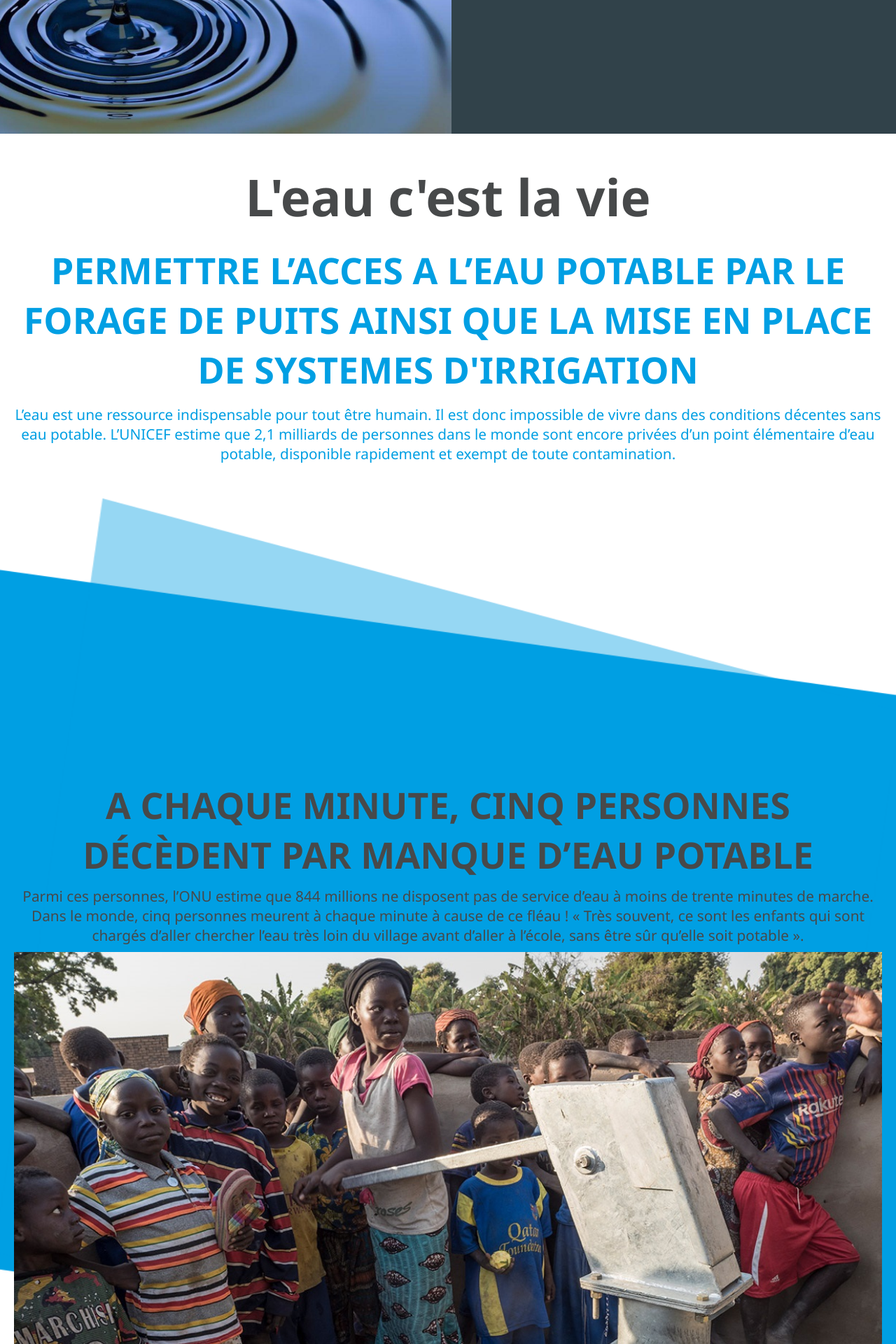
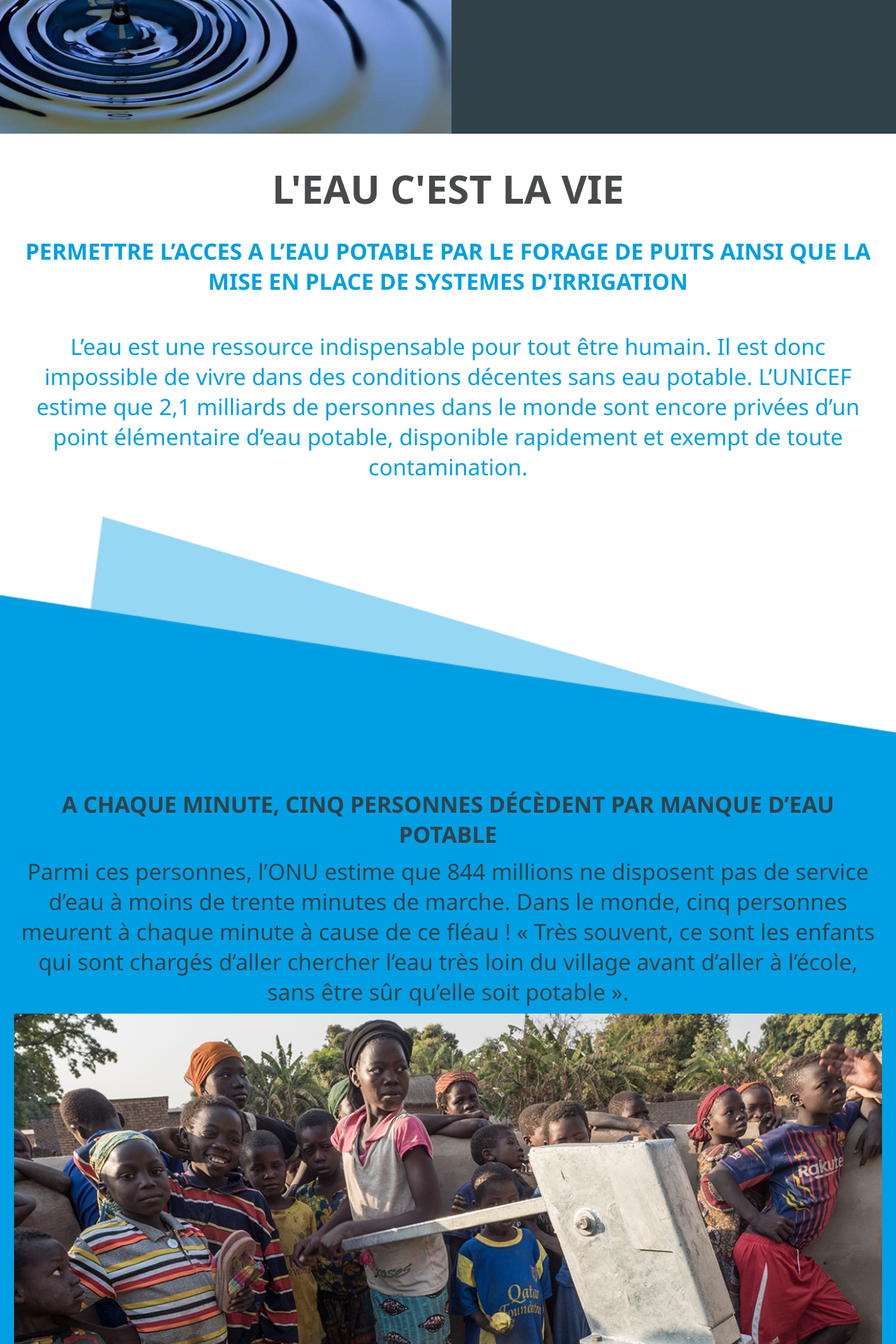
Before and after one commit to TahiKari/H2O, a PHP site: page /pages/l-ong.html in a window 1280 px wide. Shown: the part 324-2244 px from the top of the page at 70% size. Run offline with PHP 8.4, Linux system fonts and the light colour scheme.

Commit message:
ft - H2O#16: modification responsive pages ong and event

```diff
--- a/index.html
+++ b/index.html
@@ -72,7 +72,7 @@
   </header>
 
   <main>
-    <h1>L'eau c'est la vie</h1>
+    <h1>L'EAU C'EST LA VIE</h1>
     <section class="top-index">
       <h2>Nos actions</h2>
       <div class="top-container">
--- a/pages/l-ong.html
+++ b/pages/l-ong.html
@@ -74,9 +74,9 @@
     </div>
   </header>
 
-  <main class="main-ong">
-    <h1>L'eau c'est la vie</h1>
-    <section class="top-ong">
+  <main class="main-other-pages">
+    <h1>L'EAU C'EST LA VIE</h1>
+    <section class="top-other-pages">
       <h2 class="top-h2">PERMETTRE L’ACCES A L’EAU POTABLE PAR LE FORAGE DE PUITS AINSI QUE LA MISE EN PLACE DE SYSTEMES D'IRRIGATION</h2>
       <p>
         L’eau est une ressource indispensable pour tout être humain. Il est donc impossible de
@@ -85,7 +85,7 @@
         disponible rapidement et exempt de toute contamination.
       </p>
     </section>
-    <section class="center-ong">
+    <section class="center-other-pages">
       <h2>A CHAQUE MINUTE, CINQ PERSONNES DÉCÈDENT PAR MANQUE D’EAU POTABLE</h2>
       <p class="center-ong_p1">
         Parmi ces personnes, l’ONU estime que 844 millions ne disposent pas de service d’eau à
@@ -100,7 +100,7 @@
         communautés.
       </p>
     </section>
-    <section class="btm-ong">
+    <section class="btm-other-pages">
       <h2 class="btm-h2">H2O A FORÉ PLUS DE 1550 PUITS ET MIS EN PLACE PLUS DE 3500 SYSTEMES D'IRRIGATION</h2>
       <p class="btm-p">
         En tant qu’acteur humanitaire majeur, H2O se mobilise les populations en situation
@@ -115,7 +115,6 @@
     </section>
   </main>
   <footer>
-    <div class="footer-menu">
     <div class="footer-menu_infos">
       <p>PLUS D'INFOS</p>
       <nav>
@@ -170,7 +169,6 @@
         </ul>
       </nav>
     </div>
-    </div>
   </footer>
   <div class="back-to-top">
     <a href="#back-to-top"><i class="fas fa-chevron-up"></i></a>
--- a/public/css/style.css
+++ b/public/css/style.css
@@ -39,6 +39,7 @@ a:hover {
 
 h1 {
   color: #47494A;
+  margin-bottom: 30px;
 }
 
 ul {
@@ -608,7 +609,7 @@ h3 {
 }
 
 .top-index h2 {
-  margin: 30px auto 20px;
+  margin: 0 auto 20px;
   color: #009fe3;
 }
 
@@ -764,8 +765,8 @@ h3 {
   grid-template-areas: "." "btm-span" "btm-h2" "pub" ".";
 }
 
-.btm-index-index h2,
-.btm-index-index span {
+.btm-index h2,
+.btm-index span {
   font-size: 1.3em;
 }
 
@@ -934,7 +935,7 @@ h3 {
   }
 
   h1 {
-    font-size: 3em;
+    font-size: 3.5em;
   }
 
   h2 {
@@ -999,10 +1000,6 @@ h3 {
     padding: 0 40px;
   }
 
-  .center-container {
-    margin: 0 55px;
-  }
-
   .art-1,
 .art-3 {
     padding: 0 110px 10px 130px;
@@ -1061,25 +1058,24 @@ h3 {
   }
 }
 /* Contenu page l'ong */
-.main-ong h2,
-.main-ong p {
-  color: #47494A;
+.main-other-pages h2,
+.main-other-pages p {
+  color: #31424a;
 }
 
-.top-ong {
-  margin: 20px 20px 50px;
+.top-other-pages {
+  margin: 0 20px 50px;
+}
+.top-other-pages h2 {
+  margin-bottom: 50px;
 }
 
-.top-ong h2 {
-  margin-bottom: 15px;
-}
-
-.top-ong h2,
-.top-ong p {
+.top-other-pages h2,
+.top-other-pages p {
   color: #009fe3;
 }
 
-.center-ong {
+.center-other-pages {
   height: auto;
   background: no-repeat url("../../ressources/images/bg-rectangle-bleu_856x1157.png");
   background-size: 100% 100%;
@@ -1087,12 +1083,12 @@ h3 {
   margin-bottom: 30px;
   display: grid;
   grid-template-columns: 1fr;
-  grid-template-rows: 1fr 0.1fr 0.1fr auto 1fr;
+  grid-template-rows: 0.6fr 0.1fr 0.1fr auto 1fr;
   grid-template-areas: "." "center-ong-h2" "center-ong_p1" "center-ong-img" "center-ong_p2";
   gap: 10px;
 }
 
-.center-ong h2 {
+.center-other-pages h2 {
   grid-area: center-ong-h2;
 }
 
@@ -1104,7 +1100,7 @@ h3 {
   grid-area: center-ong_p2;
 }
 
-.center-ong img {
+.center-other-pages img {
   grid-area: center-ong-img;
 }
 
@@ -1112,12 +1108,12 @@ h3 {
   font-size: 0.8em;
 }
 
-.center-ong img,
-.btm-ong img {
+.center-other-pages img,
+.btm-other-pages img {
   width: 100%;
 }
 
-.btm-ong {
+.btm-other-pages {
   height: auto;
   background: no-repeat url("../../ressources/images/bg-rectangle-gris_860x1253.png");
   background-size: 100% 100%;
@@ -1143,31 +1139,86 @@ h3 {
 }
 
 @media all and (min-width: 425px) {
-  .center-ong {
+  .center-other-pages {
     padding: 100px 20px 0;
   }
 }
 @media all and (min-width: 768px) {
-  .top-ong {
-    margin: 20px 20px 50px;
+  .top-other-pages {
+    margin: 0 20px 50px;
   }
 
-  .center-ong {
+  .center-other-pages {
     padding: 150px 20px 0;
   }
 }
 @media all and (min-width: 1024px) {
-  .main-ong {
-    font-size: 1.3em;
+  .main-other-pages h2,
+.main-other-pages p {
+    font-size: 2em;
   }
 
-  .top-ong {
-    margin: 20px 20px 50px;
+  .top-other-pages {
+    margin: 0 20px 50px;
   }
 
-  .center-ong {
+  .center-other-pages {
     padding: 250px 20px 0;
   }
 }
+.top-event {
+  padding: 0 30px;
+}
+
+.top-event h2,
+.top-event p {
+  color: #009fe3;
+}
+
+.top-event h2 {
+  margin-bottom: 20px;
+}
+
+.center-event {
+  height: auto;
+  background: no-repeat url("../../ressources/images/bg-rectangle-bleu_856x1157.png");
+  background-size: 100% 100%;
+  padding: 0 30px 0;
+  margin-bottom: 30px;
+  display: grid;
+  grid-template-columns: 1fr;
+  grid-template-rows: 0.6fr 0.2fr 1fr 0.5fr;
+  grid-template-areas: "." "center-event-h2" "center-event-p" ".";
+  gap: 10px;
+}
+
+.center-event h2 {
+  grid-area: center-event-h2;
+}
+
+.center-event p {
+  grid-area: center-event-p;
+}
+
+.btm-event {
+  height: auto;
+  background: no-repeat url("../../ressources/images/bg-rectangle-gris_860x1253.png");
+  background-size: 100% 100%;
+  padding: 0 20px 0;
+  margin-bottom: 30px;
+  display: grid;
+  grid-template-columns: 1fr;
+  grid-template-rows: 0.6fr 0.2fr 1fr 0.5fr;
+  grid-template-areas: "." "btm-event-h2" "btm-event-p" ".";
+  gap: 10px;
+}
+
+.btm-event h2 {
+  grid-area: btm-event-h2;
+}
+
+.btm-event p {
+  grid-area: btm-event-p;
+}
 
 /*# sourceMappingURL=style.css.map */
--- a/sass/base/_general.scss
+++ b/sass/base/_general.scss
@@ -5,7 +5,7 @@ body {
   background: $color4;
 }
 
-ul{
+ul {
   list-style: none;
 }
 
@@ -36,6 +36,7 @@ a:hover {
 
 h1 {
   color: $color5;
+  margin-bottom: 30px;
 }
 
 ul {
--- a/sass/base/_reset.scss
+++ b/sass/base/_reset.scss
@@ -1,8 +1,7 @@
 /* Reset */
 html {
   box-sizing: border-box;
- }
-
+}
 
 body {
   margin: 0;
--- a/sass/components/_btn-don.scss
+++ b/sass/components/_btn-don.scss
@@ -22,7 +22,7 @@
 .btn-don:hover {
   background: $color1;
   color: $color2;
-  transition-duration: .1s;
+  transition-duration: 0.1s;
 }
 
 @media all and (min-width: 375px) {
--- a/sass/layouts/_footer.scss
+++ b/sass/layouts/_footer.scss
@@ -42,9 +42,9 @@ footer {
   footer {
     & p,
     a {
-    font-size: 1.1em;
+      font-size: 1.1em;
+    }
   }
-}
 }
 
 @media all and (min-width: 1024px) {
--- a/sass/main.scss
+++ b/sass/main.scss
@@ -11,3 +11,4 @@
 @import "layouts/footer.scss";
 @import "pages/content.scss";
 @import "pages/l-ong.scss";
+@import "pages/event.scss";
--- a/sass/pages/_content.scss
+++ b/sass/pages/_content.scss
@@ -20,7 +20,7 @@ h3 {
 
 .top-index {
   & h2 {
-    margin: 30px auto 20px;
+    margin: 0 auto 20px;
     color: $color1;
   }
 }
@@ -105,7 +105,7 @@ h3 {
 }
 
 /* main centre */
-.center-index{
+.center-index {
   padding: 20px 0 30px;
   height: auto;
 }
@@ -191,7 +191,7 @@ h3 {
     ".";
 }
 
-.btm-index-index {
+.btm-index {
   & h2,
   span {
     font-size: 1.3em;
@@ -389,7 +389,7 @@ h3 {
   }
 
   h1 {
-    font-size: 3em;
+    font-size: 3.5em;
   }
 
   h2 {
@@ -459,9 +459,8 @@ h3 {
     padding: 0 40px;
   }
 
-  .center-container {
-    margin: 0 55px;
-  }
+
+
   .art-1,
   .art-3 {
     padding: 0 110px 10px 130px;
--- a/sass/pages/_l-ong.scss
+++ b/sass/pages/_l-ong.scss
@@ -1,29 +1,26 @@
 /* Contenu page l'ong */
-.main-ong {
+.main-other-pages {
   & h2,
   p {
-    color: $color5;
+    color: $color2;
   }
 }
 
-.top-ong {
-  margin: 20px 20px 50px;
-}
-
-.top-ong {
+.top-other-pages {
+  margin: 0 20px 50px;
   & h2 {
-    margin-bottom: 15px;
+    margin-bottom: 50px;
   }
 }
 
-.top-ong {
+.top-other-pages {
   & h2,
   p {
     color: $color1;
   }
 }
 
-.center-ong {
+.center-other-pages {
   height: auto;
   background: no-repeat
     url("../../ressources/images/bg-rectangle-bleu_856x1157.png");
@@ -32,7 +29,7 @@
   margin-bottom: 30px;
   display: grid;
   grid-template-columns: 1fr;
-  grid-template-rows: 1fr 0.1fr 0.1fr auto 1fr;
+  grid-template-rows: 0.6fr 0.1fr 0.1fr auto 1fr;
   grid-template-areas:
     "."
     "center-ong-h2"
@@ -42,7 +39,7 @@
   gap: 10px;
 }
 
-.center-ong {
+.center-other-pages {
   & h2 {
     grid-area: center-ong-h2;
   }
@@ -56,7 +53,7 @@
   grid-area: center-ong_p2;
 }
 
-.center-ong {
+.center-other-pages {
   & img {
     grid-area: center-ong-img;
   }
@@ -66,14 +63,14 @@
   font-size: 0.8em;
 }
 
-.center-ong,
-.btm-ong {
+.center-other-pages,
+.btm-other-pages {
   & img {
     width: 100%;
   }
 }
 
-.btm-ong {
+.btm-other-pages {
   height: auto;
   background: no-repeat
     url("../../ressources/images/bg-rectangle-gris_860x1253.png");
@@ -104,31 +101,34 @@
 }
 
 @media all and (min-width: 425px) {
-  .center-ong {
+  .center-other-pages {
     padding: 100px 20px 0;
   }
 }
 
 @media all and (min-width: 768px) {
-  .top-ong {
-    margin: 20px 20px 50px;
+  .top-other-pages {
+    margin: 0 20px 50px;
   }
 
-  .center-ong {
+  .center-other-pages {
     padding: 150px 20px 0;
   }
 }
 
 @media all and (min-width: 1024px) {
-  .main-ong {
-    font-size: 1.3em;
+  .main-other-pages {
+    & h2,
+    p {
+      font-size: 2em;
+    }
   }
 
-  .top-ong {
-    margin: 20px 20px 50px;
+  .top-other-pages {
+    margin: 0 20px 50px;
   }
 
-  .center-ong {
+  .center-other-pages {
     padding: 250px 20px 0;
   }
 }
```
Also changed, not shown: pages/evenements.html (+7 -8 lines), sass/pages/_event.scss (added, +68 -0 lines), ressources/images/Main-livre.png (added), ressources/images/Main-livre@2x.png (added), sass/components/_btn-back-to-top.scss (line endings or trailing spaces), sass/utils/_mixins.scss (line endings or trailing spaces), 1 other file. Lines whose indentation alone changed are shown as unchanged.
